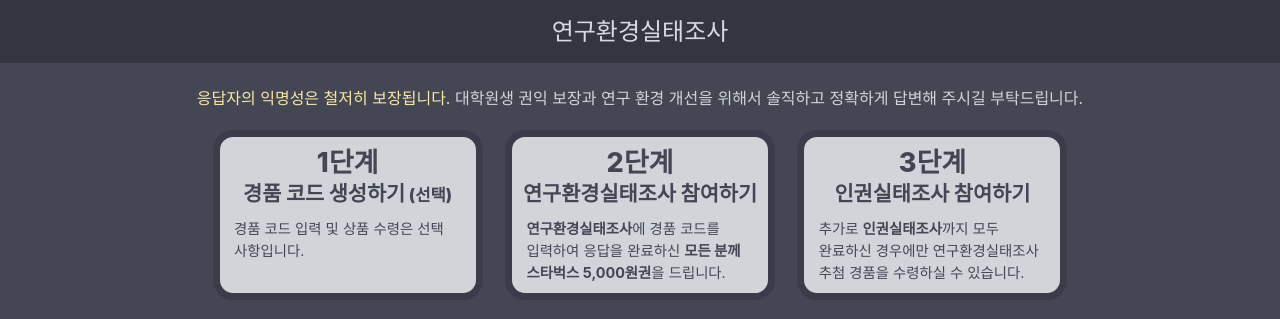
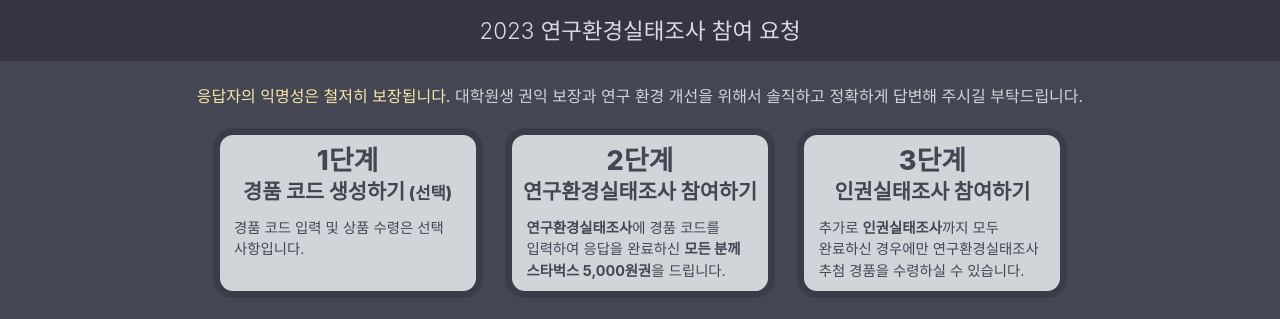
Before and after one commit to kaistgsa/labsurvey, a plain HTML site: page docs/index.html in a window 1280 px wide. Shown: the top 319 px of the page. Drawn offline with Linux system fonts and the light colour scheme; a web font is replaced by a local one.

Commit message:
제목 크기 조정

```diff
--- a/docs/index.css
+++ b/docs/index.css
@@ -25,7 +25,7 @@ p {
     margin: 0;
     text-align: center;
     font-weight: 300;
-    font-size: 1.5em;
+    font-size: 1.4em;
     color: #D9D9E3;
 }
 
--- a/docs/index.html
+++ b/docs/index.html
@@ -23,7 +23,7 @@
 
 <body>
   <div class="title">
-    <h1>연구환경실태조사</h1>
+    <h1>2023 연구환경실태조사 참여 요청</h1>
   </div>
   <div class="info">
     <p><strong>응답자의 익명성은 철저히 보장됩니다.</strong> 대학원생 권익 보장과 연구 환경 개선을 위해서 솔직하고 정확하게 답변해 주시길 부탁드립니다.</p>
```
